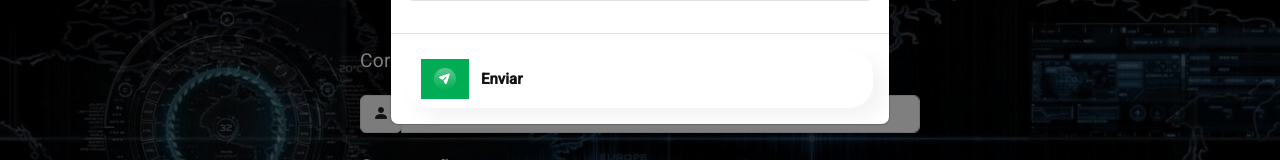
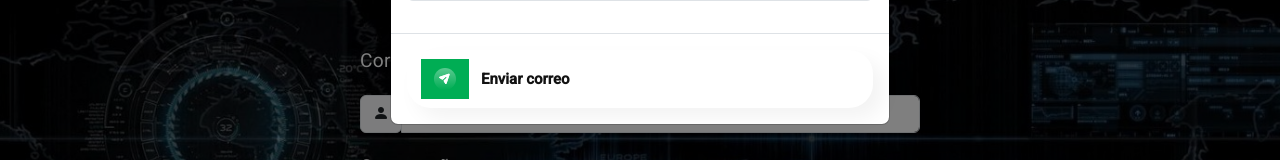
Before and after one commit to PJMonticoli/angular-supabase, an Angular app in the folder helphubapp/: page /user-login in a window 1280 px wide. Both pictures are taken after a click on the button "¿Olvidaste la contraseña?". Shown: the part 191-351 px from the top of the page. Built offline with nearby package versions, Linux system fonts and the light colour scheme.

Commit message:
cambio boton enviar correo recuperacion password

```diff
--- a/helphubapp/src/app/components/users/login/login.component.html
+++ b/helphubapp/src/app/components/users/login/login.component.html
@@ -113,7 +113,7 @@
                                             </defs>
                                         </svg>
                                     </div>
-                                    <span class="button__text"> Enviar</span>
+                                    <span class="button__text"> Enviar correo</span>
                                 </div>
                             </button>
                               <!-- <button type="button" class="btn btn-primary btn-block btn-large fw-semibold bi bi-send" (click)="recuperarPassword()"> Enviar</button> -->
```
